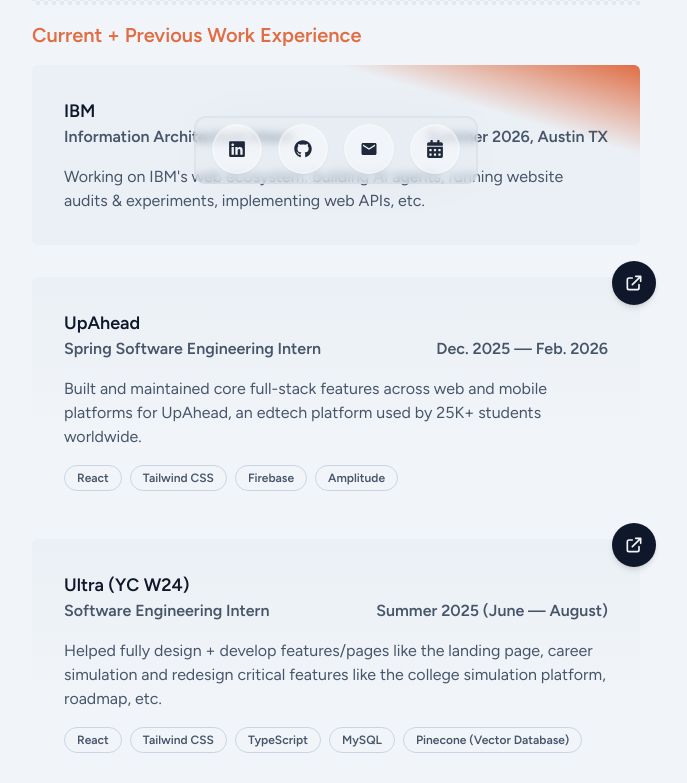
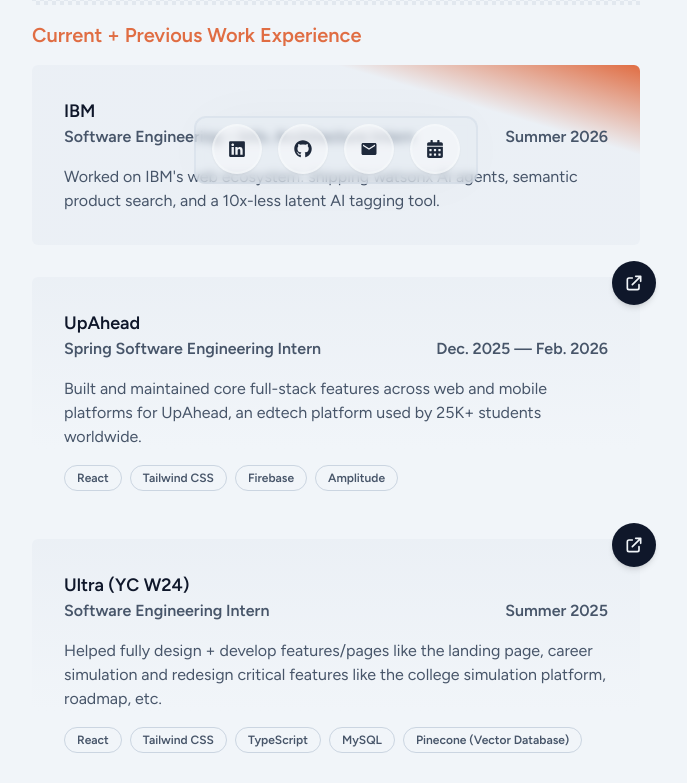
Before and after one commit to PkTheCoda/portfolio-v3, a React (Vite) app: page / in a window 1280 px wide. Shown: the part 600-1383 px from the top of the page, without its empty margins (304-991 px from the left). Built offline with nearby package versions, Linux system fonts and the light colour scheme.

Commit message:
changed ibm information architecture to more relevant swe + ia role

```diff
--- a/src/Components/Experience.jsx
+++ b/src/Components/Experience.jsx
@@ -20,7 +20,7 @@
         image: ultralogo,
         company: 'Ultra (YC W24)',
         position: 'Software Engineering Intern',
-        dateRange: 'Summer 2025 (June — August)',
+        dateRange: 'Summer 2025',
         description: 'Helped fully design + develop features/pages like the landing page, career simulation and redesign critical features like the college simulation platform, roadmap, etc.',
         link: 'https://www.useultra.ai/',
         tools: ['React', 'Tailwind CSS', 'TypeScript', 'MySQL', 'Pinecone (Vector Database)'],
@@ -112,16 +112,16 @@
                     </h2>
                     <div className='flex md:flex-row flex-col justify-between w-full'>
                         <h3>
-                            Information Architecture Intern
+                            Software Engineering – Info. Architecture Intern
                         </h3>
                         <h3 className='max-md:font-normal'>
-                            Summer 2026, Austin TX
+                            Summer 2026
                         </h3>
                     </div>
                 </div>
 
                 <p className='font-normal'>
-                    Working on IBM's web ecosystem: building AI agents, running website audits & experiments, implementing web APIs, etc.
+                    Worked on IBM's web ecosystem: shipping watsonx AI agents, semantic product search, and a 10x-less latent AI tagging tool.
                 </p>
 
 
```
